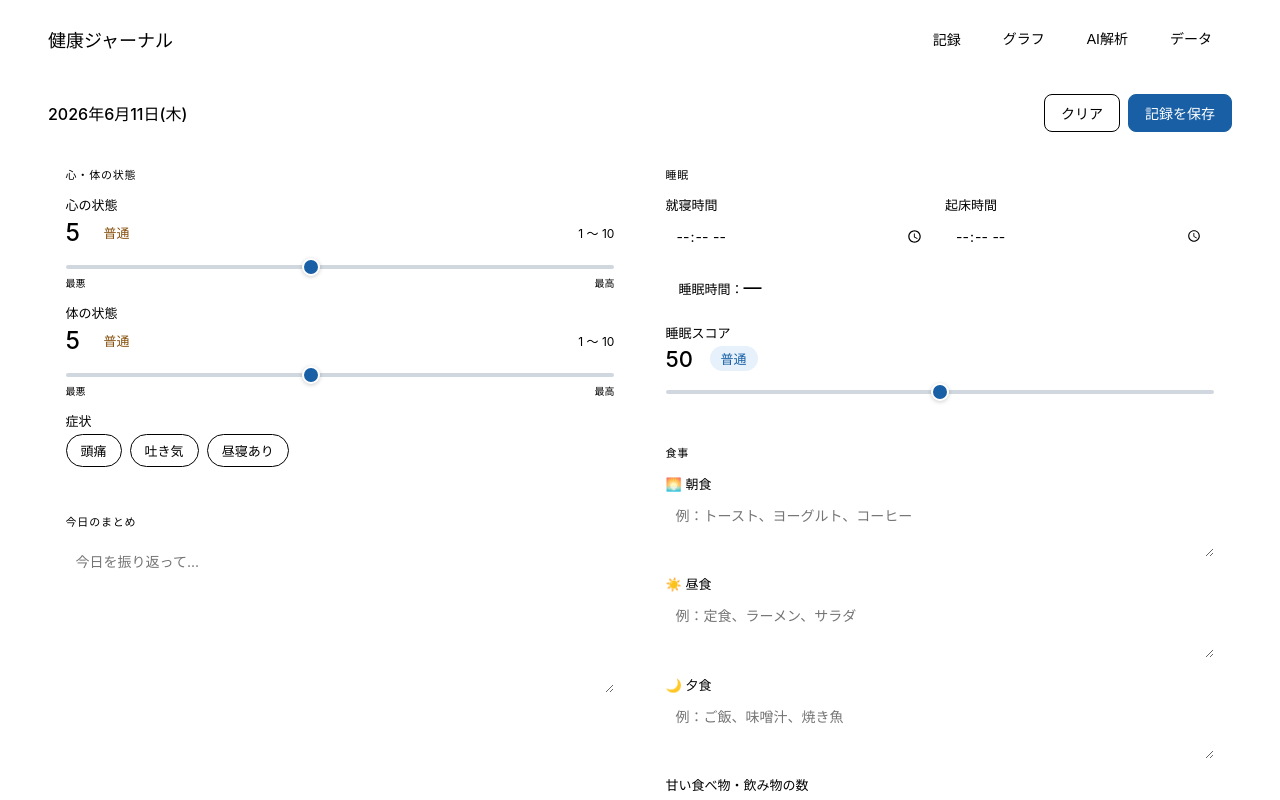
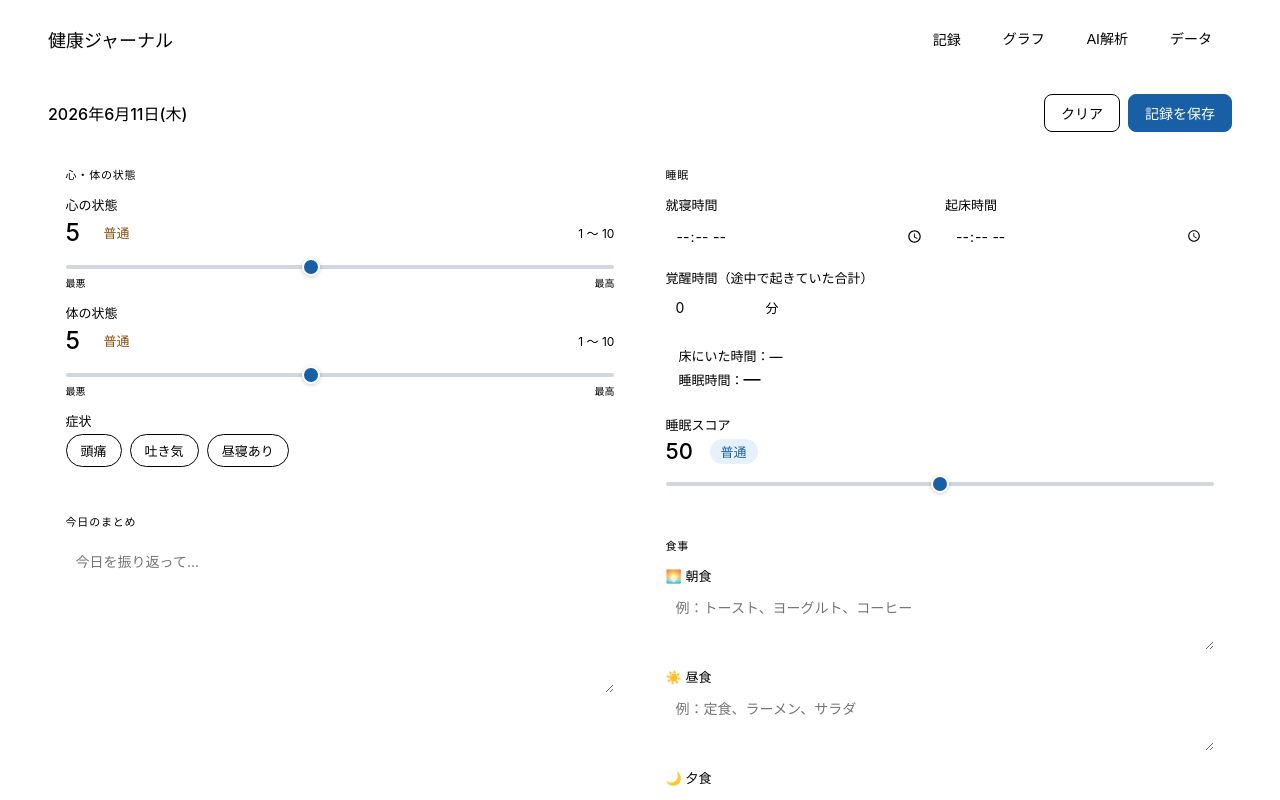
Before and after one commit to litalicot485kei/kibun_nikki_claude, a React (Vite) app: page / in a window 1280 px wide. Shown: the top 800 px of the page. Built offline with nearby package versions, Linux system fonts and the light colour scheme.

Commit message:
Add files via upload

```diff
--- a/src/App.jsx
+++ b/src/App.jsx
@@ -35,7 +35,7 @@ const LS_KEY = "healthdb_v3";  // v3: {version,db,ai} 形式
 const GK_KEY = "gemini_key_v2";
 const EMPTY_FORM = {
   mind: 5, body: 5, headache: false, nausea: false, nap: false,
-  sleepStart: "", sleepEnd: "", sleepScore: 50, sweetCount: 0, summary: "",
+  sleepStart: "", sleepEnd: "", sleepScore: 50, wakeMinutes: 0, sweetCount: 0, summary: "",
   // 食事（旧データにないときは "" として扱う・互換性確保）
   mealBreakfast: "", mealLunch: "", mealDinner: "",
 };
@@ -187,7 +187,8 @@ const RecordTab = ({ db, setDb, toast, isMobile }) => {
   const upd = (k) => (e) => setForm(f => ({ ...f, [k]: e.target ? e.target.value : e }));
 
   const save = () => {
-    const entry = { ...form, date: today, sleepHours: sleepH, savedAt: new Date().toISOString() };
+    const effectiveH = sleepH != null ? Math.max(0, parseFloat((sleepH - (form.wakeMinutes || 0) / 60).toFixed(2))) : null;
+    const entry = { ...form, date: today, sleepHours: sleepH, effectiveSleepHours: effectiveH, savedAt: new Date().toISOString() };
     const next = { ...db, [today]: entry };
     setDb(next);
     localStorage.setItem(LS_KEY, JSON.stringify({ version: 3, db: next }));
@@ -237,6 +238,11 @@ const RecordTab = ({ db, setDb, toast, isMobile }) => {
     </Card>
   );
 
+  // 覚醒時間を引いた実効睡眠時間
+  const effectiveSleepH = sleepH != null
+    ? Math.max(0, parseFloat((sleepH - (form.wakeMinutes || 0) / 60).toFixed(2)))
+    : null;
+
   const sleepCard = (
     <Card>
       <CardTitle>睡眠</CardTitle>
@@ -244,11 +250,40 @@ const RecordTab = ({ db, setDb, toast, isMobile }) => {
         <Field label="就寝時間"><TimeInput value={form.sleepStart} onChange={upd("sleepStart")} /></Field>
         <Field label="起床時間"><TimeInput value={form.sleepEnd}   onChange={upd("sleepEnd")}   /></Field>
       </div>
+      {/* 覚醒時間 */}
+      <Field label="覚醒時間（途中で起きていた合計）">
+        <div style={{ display: "flex", alignItems: "center", gap: 10 }}>
+          <input type="number" value={form.wakeMinutes ?? 0} min={0} max={480}
+            onChange={(e) => setForm(f => ({ ...f, wakeMinutes: +e.target.value }))}
+            style={{ ...inputStyle, width: 90 }} />
+          <span style={{ fontSize: 13, color: "var(--color-text-tertiary)" }}>分</span>
+        </div>
+      </Field>
+      {/* 睡眠時間サマリー */}
       <div style={{
         background: "var(--color-background-secondary)", borderRadius: 8,
-        padding: "9px 13px", fontSize: 13, color: "var(--color-text-secondary)", marginBottom: "1rem"
+        padding: "10px 13px", fontSize: 13, color: "var(--color-text-secondary)",
+        marginBottom: "1rem", display: "flex", flexDirection: "column", gap: 4,
       }}>
-        睡眠時間：<span style={{ fontSize: 18, fontWeight: 500, color: "var(--color-text-primary)" }}>{fmtSleep(sleepH)}</span>
+        <div>
+          床にいた時間：
+          <span style={{ fontWeight: 500, color: "var(--color-text-primary)" }}>{fmtSleep(sleepH)}</span>
+        </div>
+        {(form.wakeMinutes > 0) && (
+          <div>
+            実効睡眠時間：
+            <span style={{ fontSize: 17, fontWeight: 500, color: "#185FA5" }}>{fmtSleep(effectiveSleepH)}</span>
+            <span style={{ fontSize: 12, marginLeft: 6, color: "var(--color-text-tertiary)" }}>
+              （覚醒 {form.wakeMinutes}分 を除く）
+            </span>
+          </div>
+        )}
+        {(!form.wakeMinutes || form.wakeMinutes === 0) && (
+          <div>
+            睡眠時間：
+            <span style={{ fontSize: 17, fontWeight: 500, color: "var(--color-text-primary)" }}>{fmtSleep(sleepH)}</span>
+          </div>
+        )}
       </div>
       <Field label="睡眠スコア" style={{ marginBottom: 0 }}>
         <div style={{ display: "flex", alignItems: "center", gap: 8, marginBottom: 6 }}>
@@ -331,7 +366,7 @@ const GraphTab = ({ db, isMobile }) => {
     Object.values(db).sort((a, b) => a.date < b.date ? -1 : 1).slice(-60), [db]);
 
   const stats = useMemo(() => {
-    const sleeps = entries.filter(e => e.sleepHours != null).map(e => e.sleepHours);
+    const sleeps = entries.filter(e => e.sleepHours != null).map(e => e.effectiveSleepHours ?? e.sleepHours);
     const scores = entries.map(e => e.sleepScore);
     return {
       days:         entries.length,
@@ -342,13 +377,14 @@ const GraphTab = ({ db, isMobile }) => {
   }, [entries]);
 
   const chartData = useMemo(() => entries.map(e => ({
-    label:    e.date.slice(5),
-    sleepH:   e.sleepHours,
-    score:    e.sleepScore,
-    sweet:    e.sweetCount,
-    headache: e.headache ? 1 : 0,
-    nausea:   e.nausea   ? 1 : 0,
-    nap:      e.nap      ? 1 : 0,
+    label:         e.date.slice(5),
+    sleepH:        e.sleepHours,
+    effectiveSleepH: e.effectiveSleepHours ?? e.sleepHours, // 旧データ互換
+    score:         e.sleepScore,
+    sweet:         e.sweetCount,
+    headache:      e.headache ? 1 : 0,
+    nausea:        e.nausea   ? 1 : 0,
+    nap:           e.nap      ? 1 : 0,
   })), [entries]);
 
   if (!entries.length) return (
@@ -405,7 +441,9 @@ const GraphTab = ({ db, isMobile }) => {
           <XAxis dataKey="label" tick={{ fontSize: 11 }} interval="preserveStartEnd" />
           <YAxis domain={[0, 12]} tick={{ fontSize: 11 }} unit="h" />
           <Tooltip formatter={(v) => v != null ? v + "h" : "—"} />
-          <Bar dataKey="sleepH" name="睡眠時間" fill="#B5D4F4" stroke="#185FA5" strokeWidth={0.5} radius={[3,3,0,0]} />
+          <Legend wrapperStyle={{ fontSize: 12 }} />
+          <Bar dataKey="sleepH" name="床にいた時間" fill="#D0E8FA" stroke="#185FA5" strokeWidth={0.5} radius={[3,3,0,0]} />
+          <Bar dataKey="effectiveSleepH" name="実効睡眠時間" fill="#185FA5" stroke="#0C447C" strokeWidth={0.5} radius={[3,3,0,0]} />
         </BarChart>
       ) : chartType === "score" ? (
         <LineChart data={chartData} margin={{ top: 4, right: 8, left: -10, bottom: 0 }}>
@@ -500,7 +538,7 @@ const AITab = ({ db, isMobile, aiHistory, saveAiHistory }) => {
     const sys = `あなたは健康データアナリストです。以下の日々の健康記録データをもとに、ユーザーの質問に日本語で丁寧に答えてください。\n\nデータ（直近30件）:\n${JSON.stringify(entries, null, 2)}`;
     try {
       const res = await fetch(
-        `https://generativelanguage.googleapis.com/v1beta/models/gemini-3.5-flash-lite:generateContent?key=${apiKey}`,
+        `https://generativelanguage.googleapis.com/v1beta/models/gemini-2.5-flash-lite-preview-06-17:generateContent?key=${apiKey}`,
         { method: "POST", headers: { "Content-Type": "application/json" },
           body: JSON.stringify({ contents: [{ parts: [{ text: sys + "\n\nユーザーの質問: " + p }] }] }) }
       );
```
